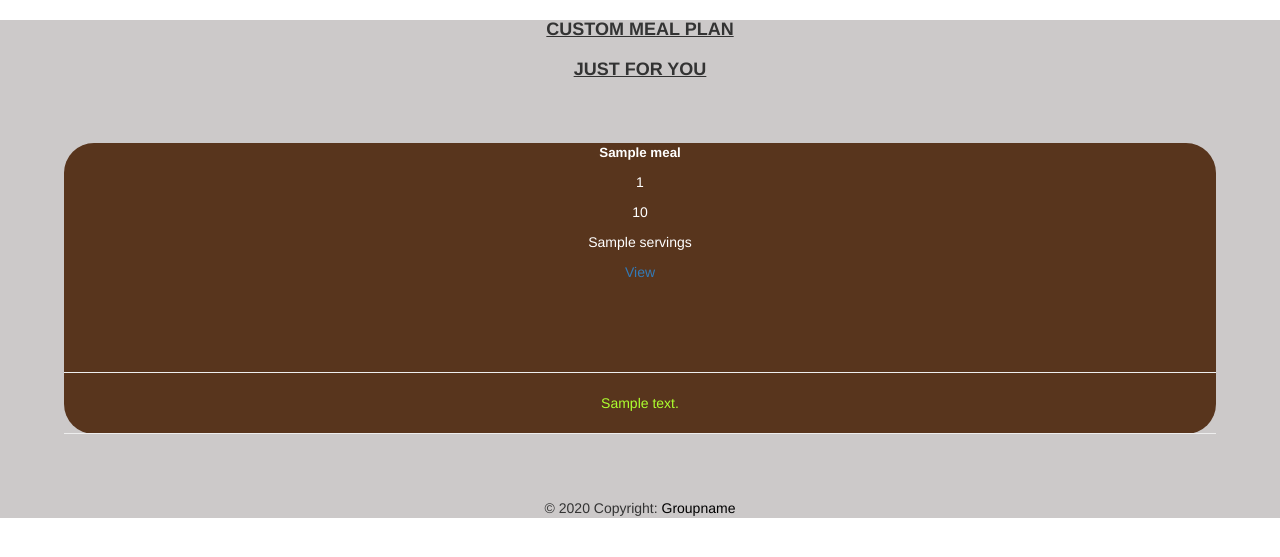
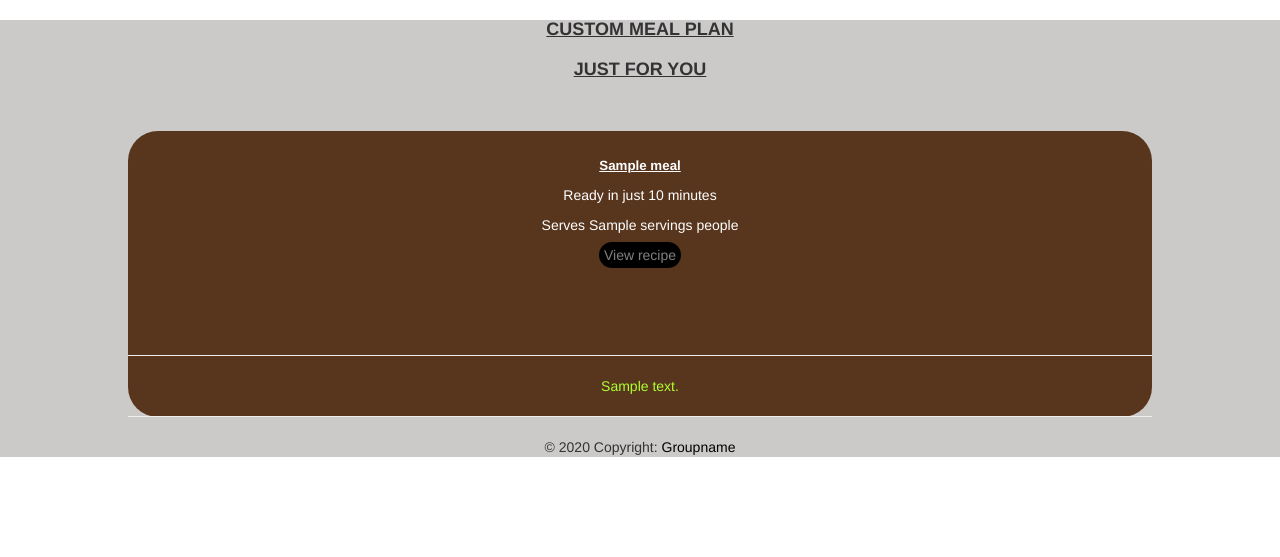
Before and after one commit to Nasseh123/Recipes4U, a Flask app: page /mealplan in a window 1280 px wide. Shown: the part 52-609 px from the top of the page. Run offline with Flask 2, Linux system fonts and the light colour scheme; a database or web service that is not in the repository returns one stand-in record (values such as "Sample title"); data that the repository does not hold is empty; some libraries are stand-ins or nearby versions.

Commit message:
add styiling.....final commit

```diff
--- a/app/templates/mealplan.html
+++ b/app/templates/mealplan.html
@@ -9,23 +9,20 @@
 <div style="background-color: rgb(204, 201, 201);">
 <h4 style= "text-align: center;"><strong><u>CUSTOM MEAL PLAN <br><br>JUST FOR YOU</u></strong></h4>
   {%for meal in mealplan.meals%}
-<div class= "meal" style="margin:5%;color: white;background-color: rgb(88, 53, 29);border-radius: 30px;">
+<div class= "meal" style="margin-left: 10%;margin-right:10%;margin-top:4%;color: white;background-color: rgb(88, 53, 29);border-radius: 30px;padding-top: 25px;">
 
     <p class="mealplan " style="font-weight: bolder; font-size:10pt;text-align: center;">
-         {{ meal.title }}
+        <u> {{ meal.title }} </u>
       </p>
       <div class="mealplan">
         <p class="custom" style="text-align: center;">
-            {{meal.id}}
-          </p>
-        <p class="custom" style="text-align: center;">
-          {{meal.readyInMinutes}}
+             Ready in just {{meal.readyInMinutes}} minutes
         </p>
         <p class="custom" style="text-align: center;">
-             {{meal.servings}}
+             Serves {{meal.servings}} people
            </p>
            <p class="custom" style="text-align: center;">
-             <a href= {{meal.sourceUrl}} >View</a>
+             <a href= {{meal.sourceUrl}}  style= "background-color:black;color: grey;border-radius:34pt;padding: 5px;">View recipe</a>
            </p>
     </div>
     {%endfor%}
```
